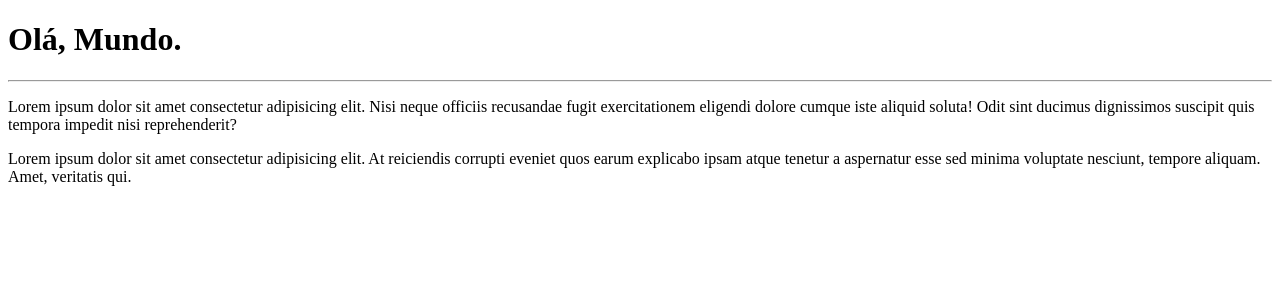
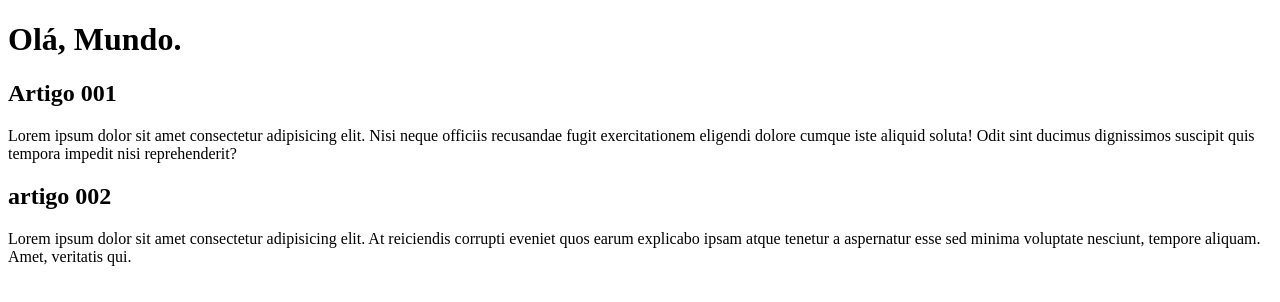
Before and after one commit to mailsonm/aprendendo, a plain HTML site: page site exemplo/index.html in a window 1280 px wide. Drawn offline with Linux system fonts and the light colour scheme.

Commit message:
atualização do index

```diff
--- a/site exemplo/index.html
+++ b/site exemplo/index.html
@@ -6,9 +6,18 @@
     <title>site de teste github</title>
 </head>
 <body>
-    <h1>Olá, Mundo.</h1>
-   <hr>
-    <p>Lorem ipsum dolor sit amet consectetur adipisicing elit. Nisi neque officiis recusandae fugit exercitationem eligendi dolore cumque iste aliquid soluta! Odit sint ducimus dignissimos suscipit quis tempora impedit nisi reprehenderit?</p>
-    <p>Lorem ipsum dolor sit amet consectetur adipisicing elit. At reiciendis corrupti eveniet quos earum explicabo ipsam atque tenetur a aspernatur esse sed minima voluptate nesciunt, tempore aliquam. Amet, veritatis qui.</p>
+    <main>
+        <header>
+            <h1>Olá, Mundo.</h1>
+        </header>
+        <article>
+            <h2>Artigo 001</h2>
+            <p>Lorem ipsum dolor sit amet consectetur adipisicing elit. Nisi neque officiis recusandae fugit exercitationem eligendi dolore cumque iste aliquid soluta! Odit sint ducimus dignissimos suscipit quis tempora impedit nisi reprehenderit?</p>
+        </article>
+        <article>
+            <h2>artigo 002</h2>
+            <p>Lorem ipsum dolor sit amet consectetur adipisicing elit. At reiciendis corrupti eveniet quos earum explicabo ipsam atque tenetur a aspernatur esse sed minima voluptate nesciunt, tempore aliquam. Amet, veritatis qui.</p>
+        </article>
+    </main>
 </body>
 </html>
```
